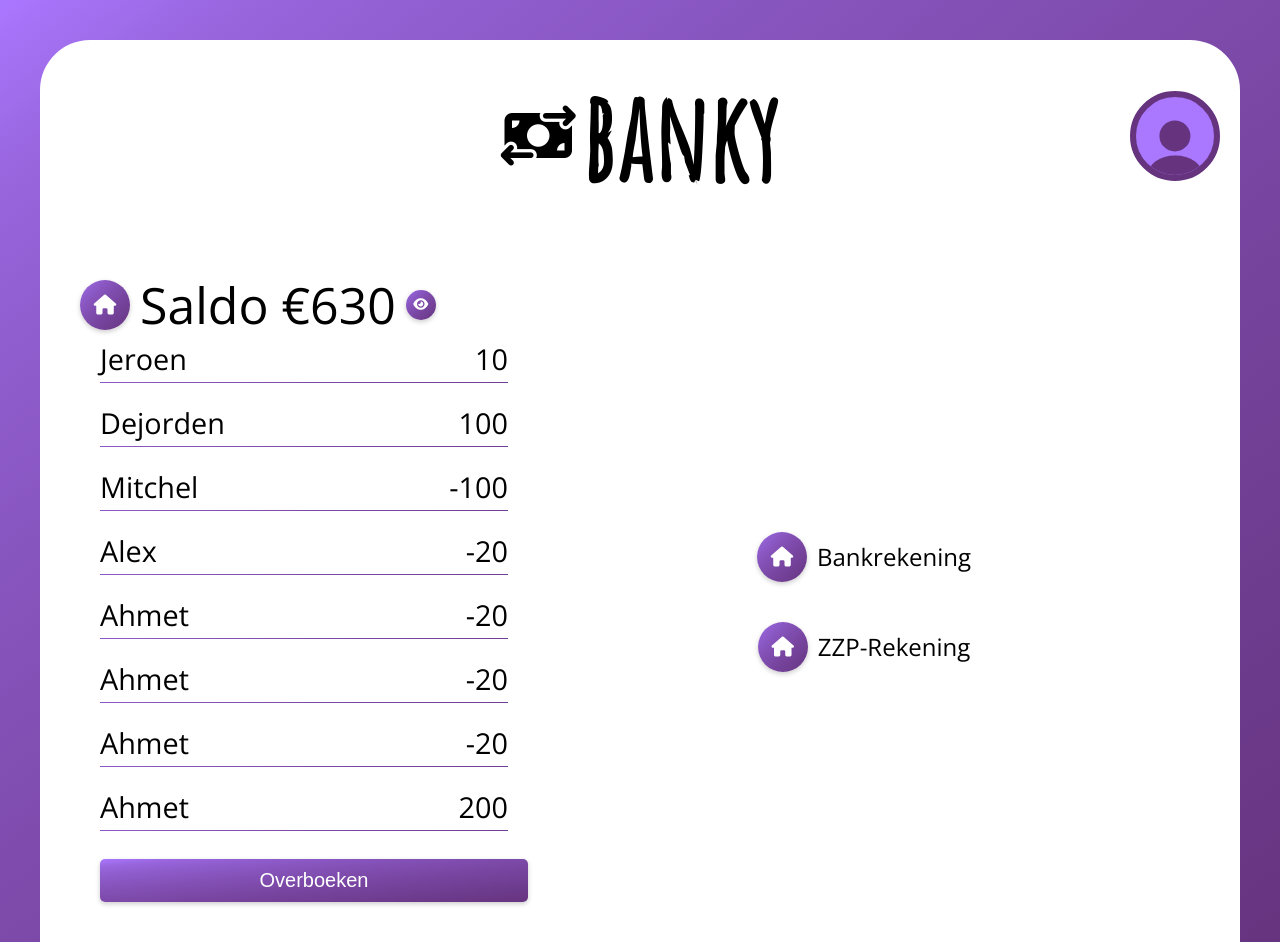
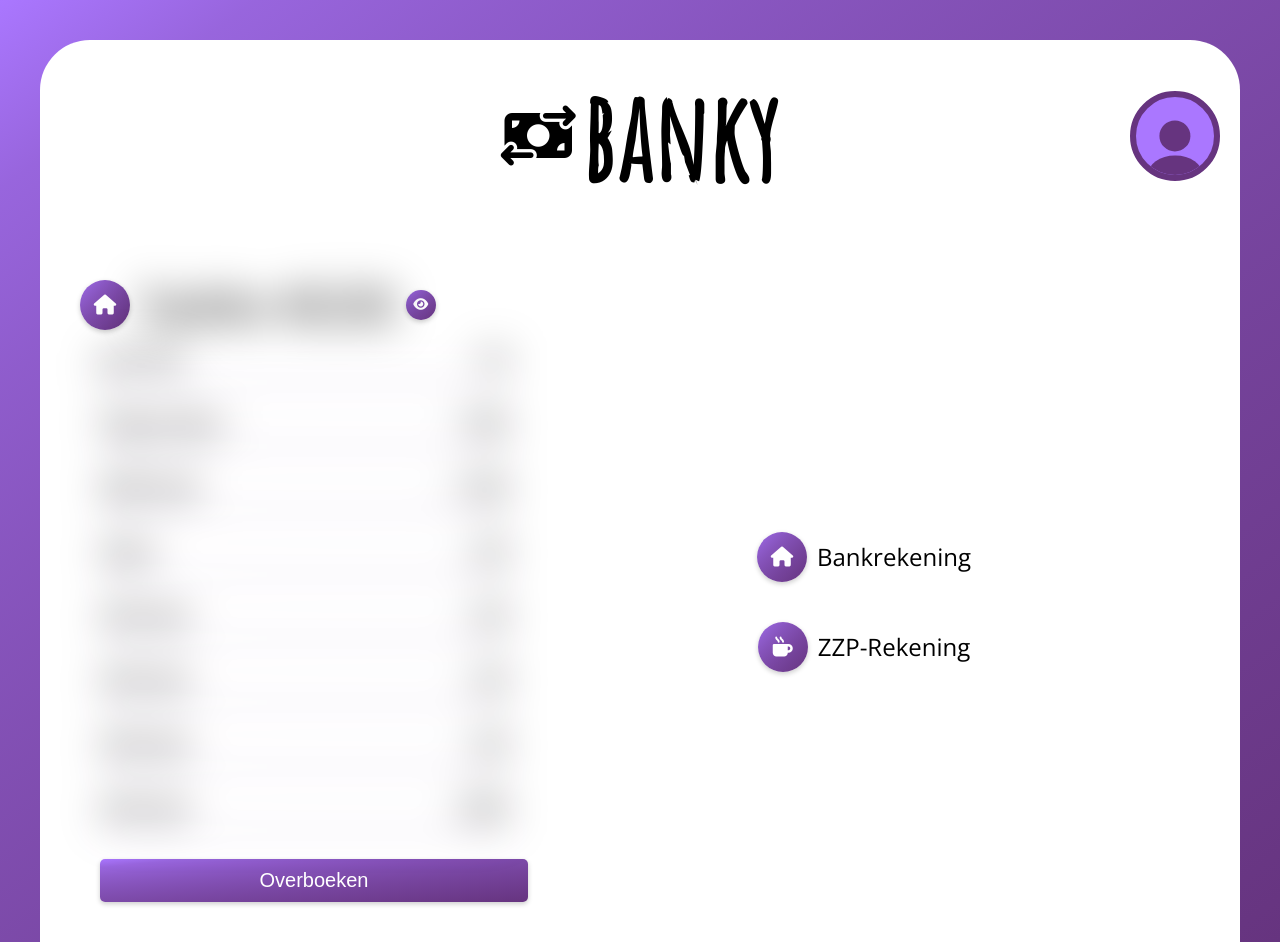
Before and after one commit to Milouyg/Banky-Cookie-Colorpicker-, a plain HTML site: page banky/index.html in a window 1280 px wide. Both pictures are taken after a click on the button 420 px from the left and 305 px from the top of the page. Drawn offline with nearby package versions, Linux system fonts and the light colour scheme.

Commit message:
Added icon

```diff
--- a/banky/data/transactions.json
+++ b/banky/data/transactions.json
@@ -2,7 +2,8 @@
     "Bankrekening": [
         {
             "from/to": "Jeroen",
-            "amount": 10
+            "amount": 10,
+            "icon": "fa-solid fa-house"
         },
         {
             "from/to": "Dejorden",
@@ -40,7 +41,8 @@
     "ZZP-Rekening": [
         {
             "from/to": "Bedrijf X",
-            "amount": 10000
+            "amount": 10000,
+            "icon": "fa-solid fa-mug-hot"
         },
         {
             "from/to": "Bedrijf Z",
--- a/banky/js/main.js
+++ b/banky/js/main.js
@@ -138,10 +138,10 @@ class BankyLeftSection {
 
         this.bankyLogoText = document.createElement("h1");
         this.bankyLogoText.classList = "banky__money";
-        this.bankyLogoText.innerText = "Saldo 10$";
 
         this.eyeButton = document.createElement("button");
         this.eyeButton.classList = "banky__eyeButton";
+        this.eyeButton.onclick = this.eyeButtonClicked;
 
         this.eyeFigure = document.createElement("figure");
         this.eyeFigure.classList = "banky__eye";
@@ -151,8 +151,11 @@ class BankyLeftSection {
 
         this.transactionsElement = document.createElement("ul");
         this.transactionsElement.classList = "banky__transactions";
+    }
 
-
+    eyeButtonClicked = () => {
+        this.transactionsElement.classList.toggle("banky__transactions--blur")
+        this.bankyLogoText.classList.toggle("banky__money--blur");
     }
 
     makeTransactionsFromData(accountToShow, data) {
@@ -162,7 +165,6 @@ class BankyLeftSection {
         }
         this.bankyLogoText.innerText = "Saldo " + "€" + totalMoney;
 
-        // empty ul before we make li
         this.transactionsElement.innerHTML = "";
         for (let i = 0; i < data[accountToShow].length; i++) {
             this.transactionElement = document.createElement("li");
@@ -176,13 +178,10 @@ class BankyLeftSection {
             this.transactionAmount.classList = "banky__amount";
             this.transactionAmount.innerText = data[accountToShow][i]["amount"];
 
-            this.transactionsElement.appendChild(this.transactionElement)
+            this.transactionsElement.appendChild(this.transactionElement);
             this.transactionElement.appendChild(this.transactionFrom);
             this.transactionElement.appendChild(this.transactionAmount);
-
         }
-
-
     }
 
     render() {
@@ -228,8 +227,8 @@ class BankyRightSection {
             this.accountElement.classList = "banky__account";
             this.accountElement.onclick = () => {
                 this.bankyMain.callFromRightSection(entry[0], data);
+
             }
-
             this.bankySwitchButton = document.createElement("button");
             this.bankySwitchButton.classList = "banky__switchAccount";
 
@@ -237,7 +236,7 @@ class BankyRightSection {
             this.bankySwitchAccountFigure.classList = "banky__logo";
 
             this.bankySwitchI = document.createElement("i");
-            this.bankySwitchI.classList = "fa-solid fa-house";
+            this.bankySwitchI.classList = entry[1][0]["icon"];
 
             this.bankyNameOfAccount = document.createElement("h4");
             this.bankyNameOfAccount.classList = "banky__nameOfAccount";
@@ -248,7 +247,6 @@ class BankyRightSection {
             this.bankySwitchButton.appendChild(this.bankySwitchAccountFigure);
             this.bankySwitchAccountFigure.appendChild(this.bankySwitchI);
             this.accountElement.appendChild(this.bankyNameOfAccount);
-
             this.accountsElement.appendChild(this.accountElement);
         });
     }
@@ -268,7 +266,7 @@ class App {
         this.header = new Header("body")
         this.bankyMain = new BankyMain("body");
 
-        this.getDataFromApi = new GetDataFromApi("../data/transactions.json");
+        this.getDataFromApi = new GetDataFromApi("./data/transactions.json");
 
         this.getDataFromApi
             .getData().then((data) => {
--- /dev/null
+++ b/banky/scss/abstracts/_animations.scss
@@ -0,0 +1,18 @@
+@use "../abstracts/mixins";
+
+@keyframes popup{
+    from{
+        opacity: 0;
+        transform: translateY(2rem);
+
+    }
+    to{
+        opacity: 1;
+        transform: translateY(0rem);
+    }
+}
+
+@mixin popupMixin{
+    animation-name: popup;
+    animation-duration: .6s;
+}
--- a/banky/scss/abstracts/_mixins.scss
+++ b/banky/scss/abstracts/_mixins.scss
@@ -10,3 +10,7 @@
             bottom: 0;
             left: 0;
 }
+
+@mixin blur{
+    filter: blur(2rem);
+}
--- a/banky/scss/components/banky/banky.scss
+++ b/banky/scss/components/banky/banky.scss
@@ -1,6 +1,7 @@
 @use "../../abstracts/vars";
 @use "../../abstracts/colors";
 @use "../../abstracts/mixins";
+@use "../../abstracts/animations";
 
 .banky {
     background: map-get(colors.$baseColors, "whiteColor");
@@ -10,6 +11,8 @@
     padding: 4rem;
     margin: 0 auto;
     max-width: 150rem;
+
+
 
     &__section {
         display: flex;
@@ -40,6 +43,10 @@
     &__money {
         font-weight: 400;
         font-size: 250%;
+
+        &--blur{
+            @include mixins.blur;
+        }
     }
 
     &__logo {
@@ -78,6 +85,11 @@
         gap: 2rem;
         height: 50rem;
         overflow-y: scroll;
+        @include animations.popupMixin;
+
+        &--blur{
+            @include mixins.blur;
+        }
     }
 
     &__transaction {
@@ -120,6 +132,7 @@
     }
 
     &__accounts {
+        @include animations.popupMixin;
         list-style: none;
         display: flex;
         align-items: flex-start;
@@ -138,7 +151,6 @@
 
         &:hover {
             cursor: pointer;
-
         }
 
         &:hover .banky__logo {
--- a/banky/scss/components/header/header.scss
+++ b/banky/scss/components/header/header.scss
@@ -1,5 +1,6 @@
 @use "../../abstracts/vars";
 @use "../../abstracts/colors";
+@use "../../abstracts/animations";
 
 .header {
     background: map-get(colors.$baseColors, "whiteColor");
```
Also changed, not shown: banky/index.html (+0 -1 lines), banky/css/style.css, 1 other file.
